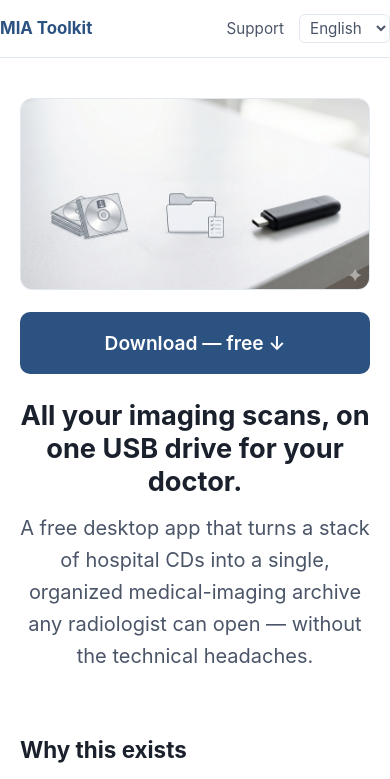
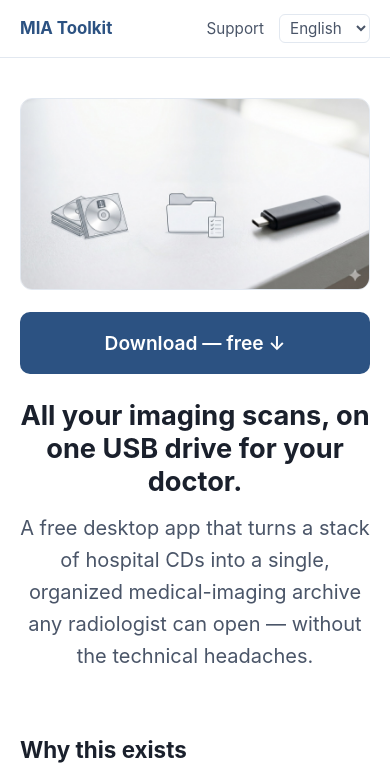
Before and after one commit to Fritanga-Collective/mia-toolkit, a plain HTML site: page website/index.html in a window 390 px wide. Shown: the top 779 px of the page. Drawn offline with Linux system fonts and the light colour scheme.

Commit message:
Website: restore topbar horizontal padding on mobile
.topbar's 'padding: 14px 0' was overriding .wrap's '0 20px' on the same element,
so the brand and language selector touched the screen edge on small screens.
Also allow the bar to wrap with a small gap on very narrow viewports.

```diff
--- a/website/styles.css
+++ b/website/styles.css
@@ -35,7 +35,10 @@
 header { border-bottom: 1px solid var(--border); }
 .topbar {
   display: flex; align-items: center; justify-content: space-between;
-  padding: 14px 0;
+  flex-wrap: wrap; gap: 8px;
+  /* Keep the .wrap horizontal padding — `14px 0` would override it and let the
+     brand/language selector touch the screen edge on mobile. */
+  padding: 14px 20px;
 }
 .brand { font-weight: 700; color: var(--accent); text-decoration: none;
   font-size: 1.05rem; }
```
